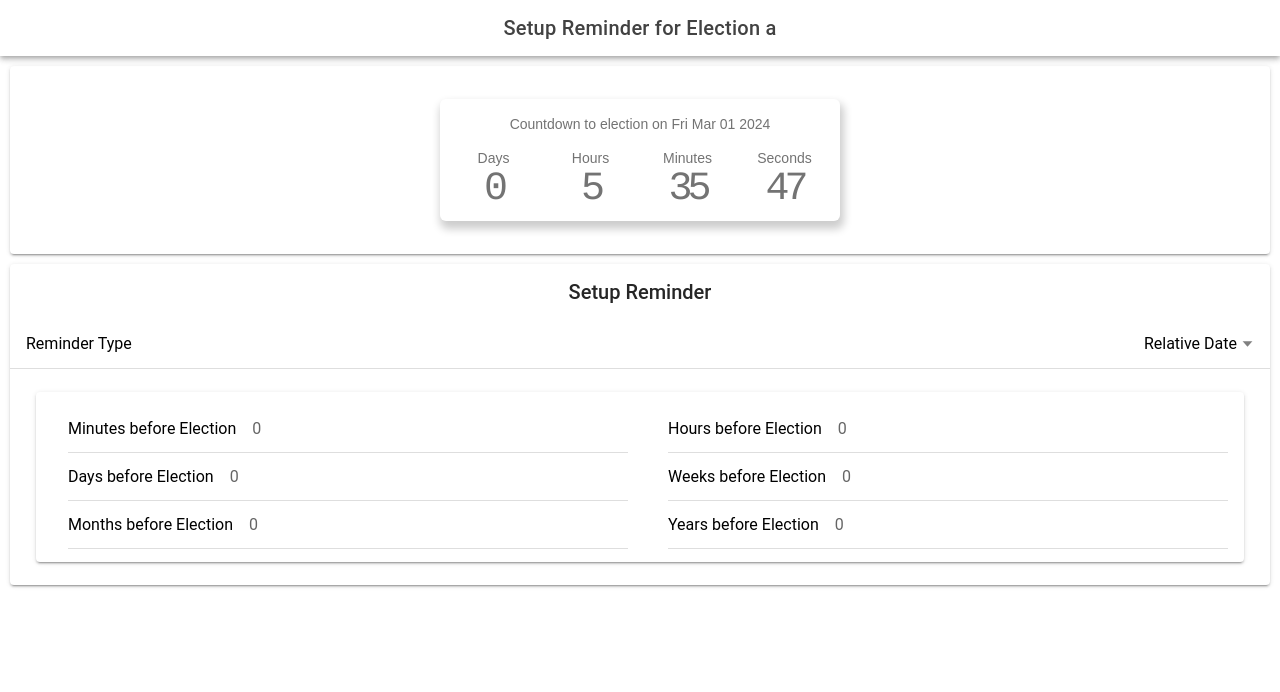
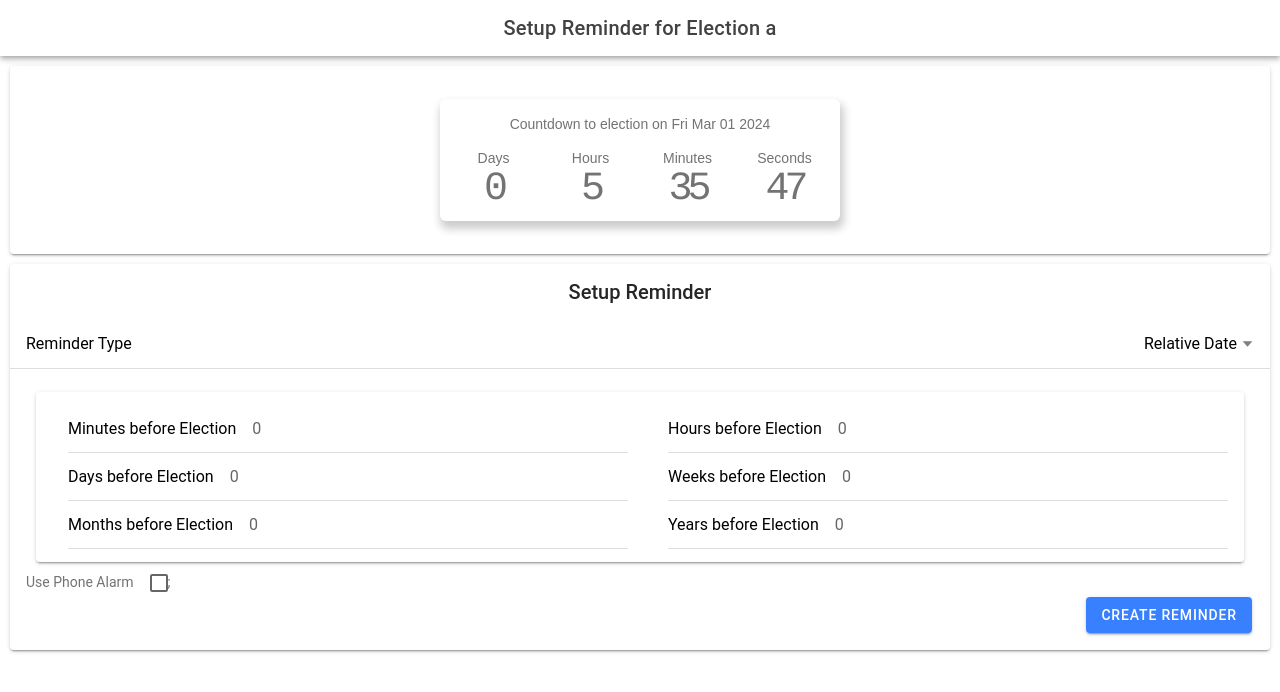
Before and after one commit to PhilipWright96/ElectionReminders, a React (Vite) app: page /setupReminder/a in a window 1280 px wide. Shown: the top 692 px of the page. Built offline with nearby package versions, Linux system fonts and the light colour scheme.

Commit message:
Add checkbox and button

```diff
--- a/src/components/ReminderSetup/ReminderSetup.tsx
+++ b/src/components/ReminderSetup/ReminderSetup.tsx
@@ -1,7 +1,7 @@
 import RelativeDatePicker from '../RelativeDatePicker/RelativeDatePicker';
 import './ReminderSetup.css';
 import React, { useState } from 'react';
-import { IonCard, IonCardContent, IonCardHeader, IonCardTitle, IonItem, IonLabel, IonSelect, IonSelectOption } from '@ionic/react';
+import { IonCard, IonCardContent, IonCardHeader, IonCardTitle, IonItem, IonLabel, IonSelect, IonSelectOption, IonCheckbox, IonButtons, IonButton } from '@ionic/react';
 import AbsoluteDatePicker from '../AbsoluteDatePicker/AbsoluteDatePicker';
 interface ContainerProps { }
 
@@ -28,6 +28,14 @@ const ReminderSetup: React.FC<ContainerProps> = () => {
             <IonCardContent>
                 {dateTypeTerm === "Relative Date" && <RelativeDatePicker></RelativeDatePicker>}
                 {dateTypeTerm === "Absolute Date" && <AbsoluteDatePicker></AbsoluteDatePicker>}
+                <div className="row">
+                    <div className="text-start">
+                        <IonCheckbox>Use Phone Alarm</IonCheckbox>;
+                    </div>
+                    <div className="text-end">
+                        <IonButton >Create Reminder</IonButton>
+                    </div>
+                </div>
             </IonCardContent>
         </IonCard>
     );
```
